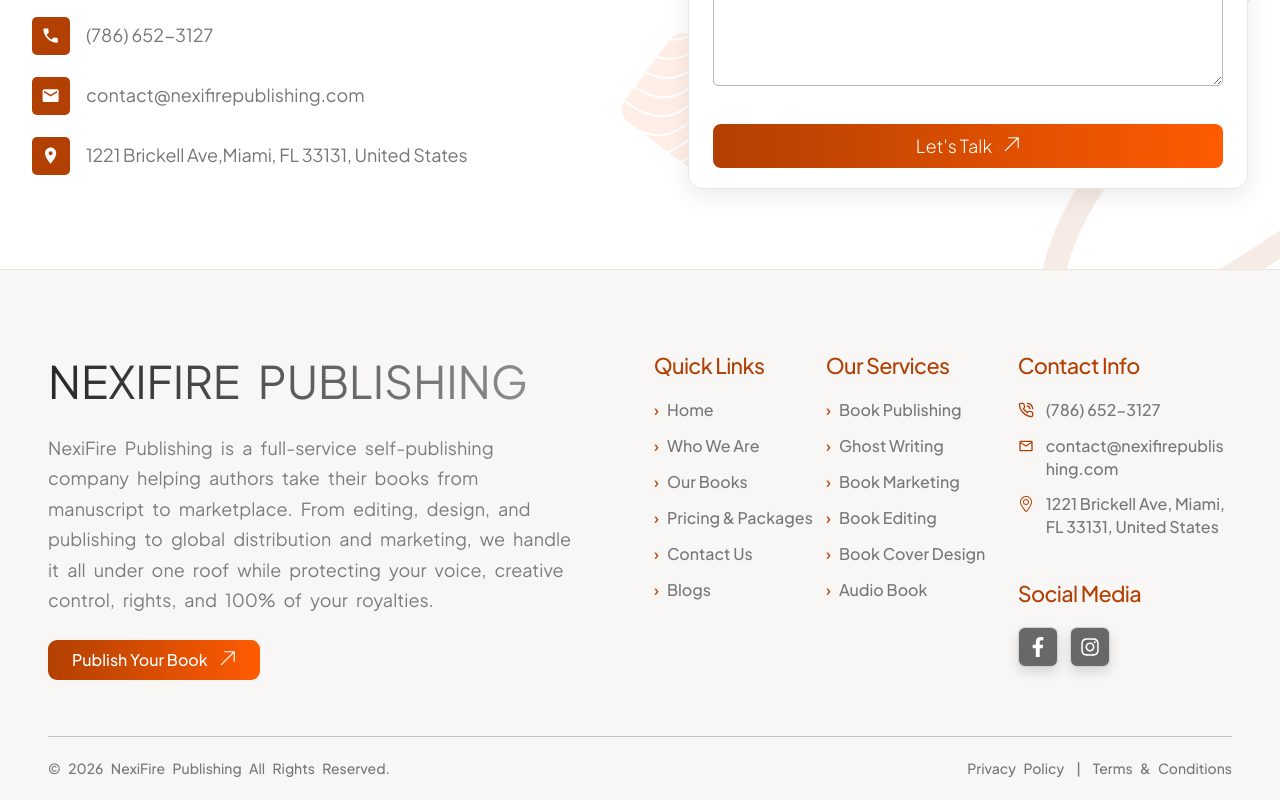
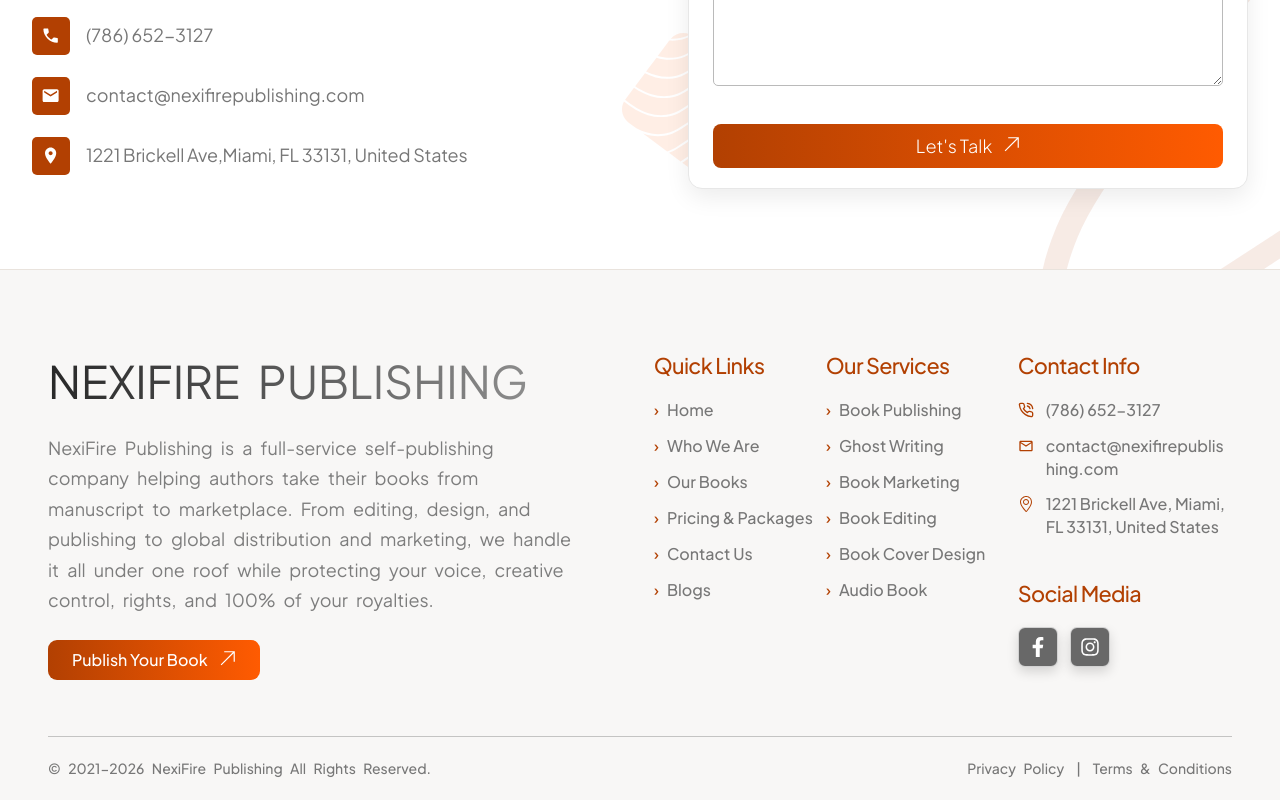
Before and after one commit to BemBexLab/nexifire-publishing, a Next.js app: page / in a window 1280 px wide. Shown: the part 10984-11784 px from the top of the page. Built offline with nearby package versions, Linux system fonts and the light colour scheme; no server answers.

Commit message:
Updated Codebase

```diff
--- a/components/Footer.tsx
+++ b/components/Footer.tsx
@@ -68,7 +68,7 @@
     // { label: "Twitter", href: "#", icon: "twitter" },
     // { label: "LinkedIn", href: "#", icon: "linkedin" },
   ],
-  copyrightText: "© 2026 NexiFire Publishing All Rights Reserved.",
+  copyrightText: "© 2021-2026 NexiFire Publishing All Rights Reserved.",
   privacyPolicy: { label: "Privacy Policy", href: "/privacy-policy" },
   termsAndConditions: { label: "Terms & Conditions", href: "/terms-condition" },
 };
```
